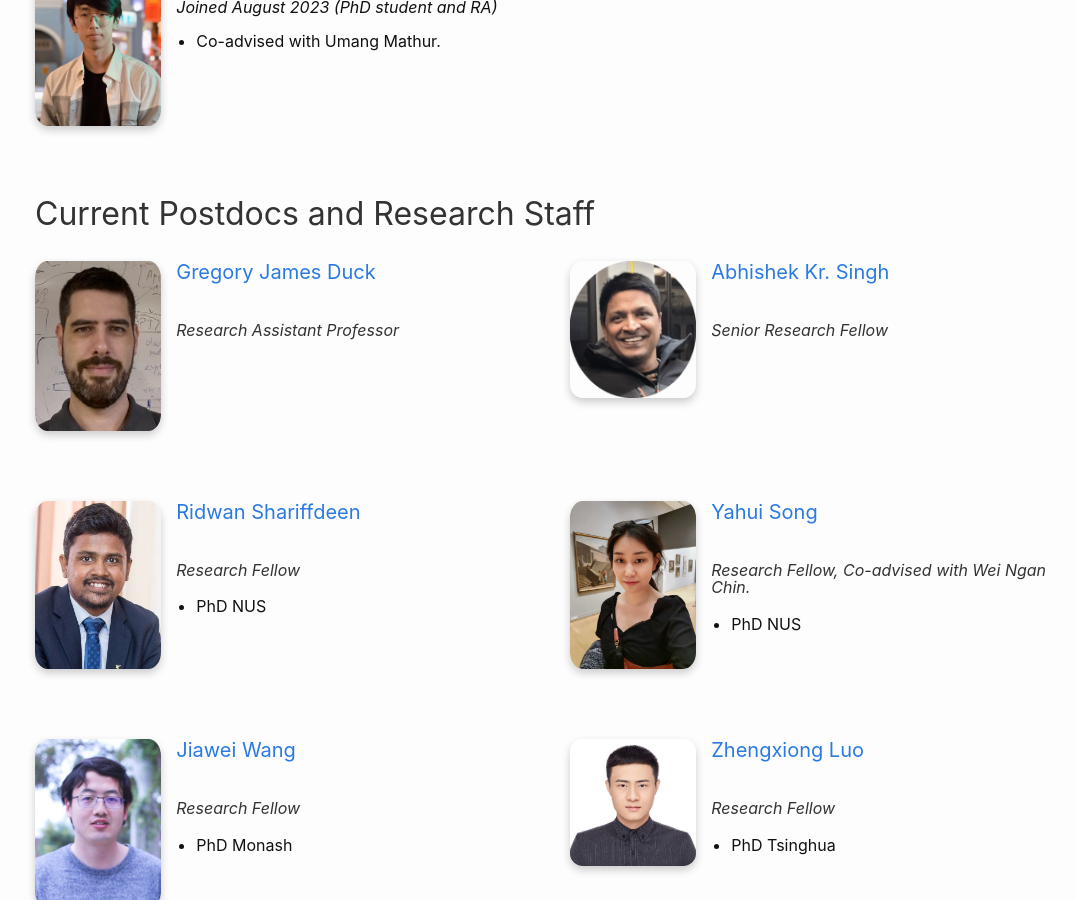
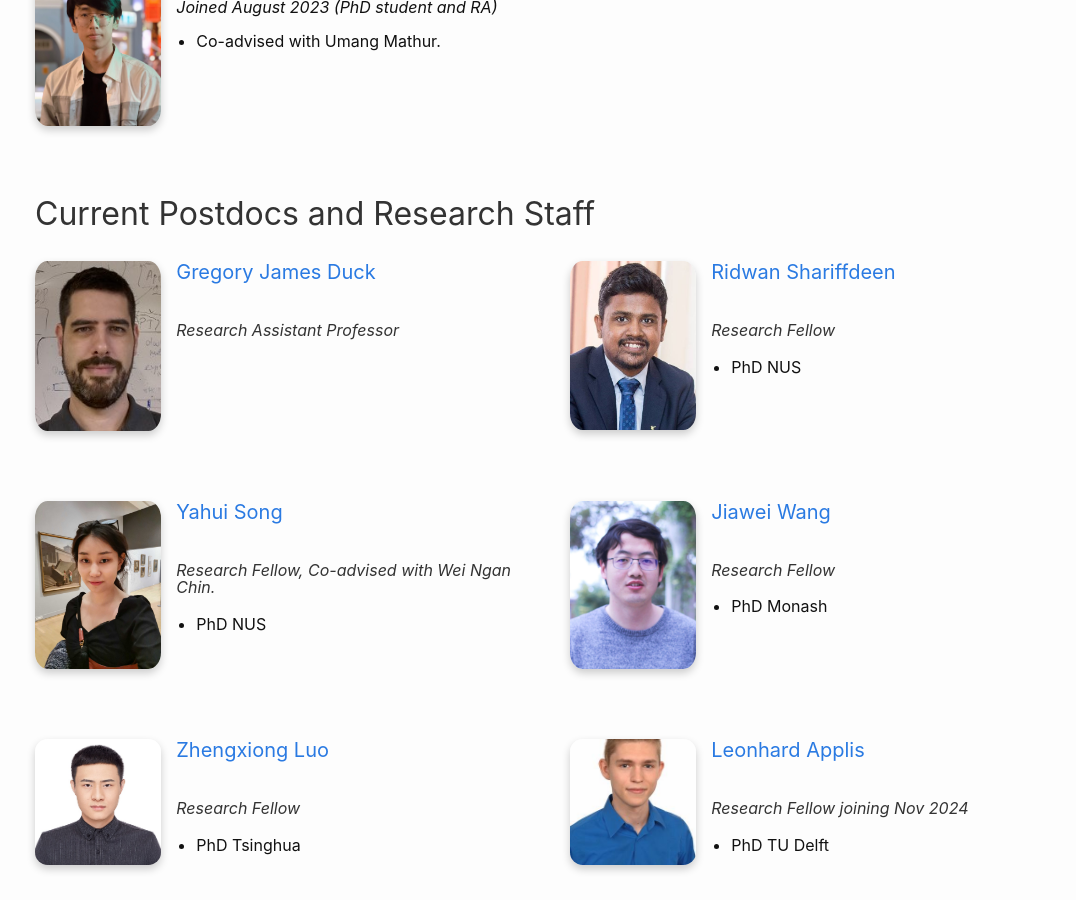
Before and after one commit to nus-tss/nus-tss.github.io, a Jekyll site: the page built from _pages/team.md, in a window 1280 px wide and 900 px high, scrolled down 1509 px. Shown: the whole window, without its empty margins (85-1161 px from the left). Built offline with Jekyll 4.4.1, drawn with Linux system fonts in a browser that asks for light colours; nearby versions of some CDN libraries.

Commit message:
Update staff.yml

```diff
--- a/_data/team/staff.yml
+++ b/_data/team/staff.yml
@@ -2,11 +2,6 @@
   photo: greg.jpg
   role: Research Assistant Professor
   website: https://www.comp.nus.edu.sg/~gregory/
-
-- name: Abhishek Kr. Singh
-  photo: aksingh.png
-  role: Senior Research Fellow
-  website: https://sites.google.com/view/abhishek-singh/home
 
 - name: Ridwan Shariffdeen
   photo: ridwan.jpg
```
